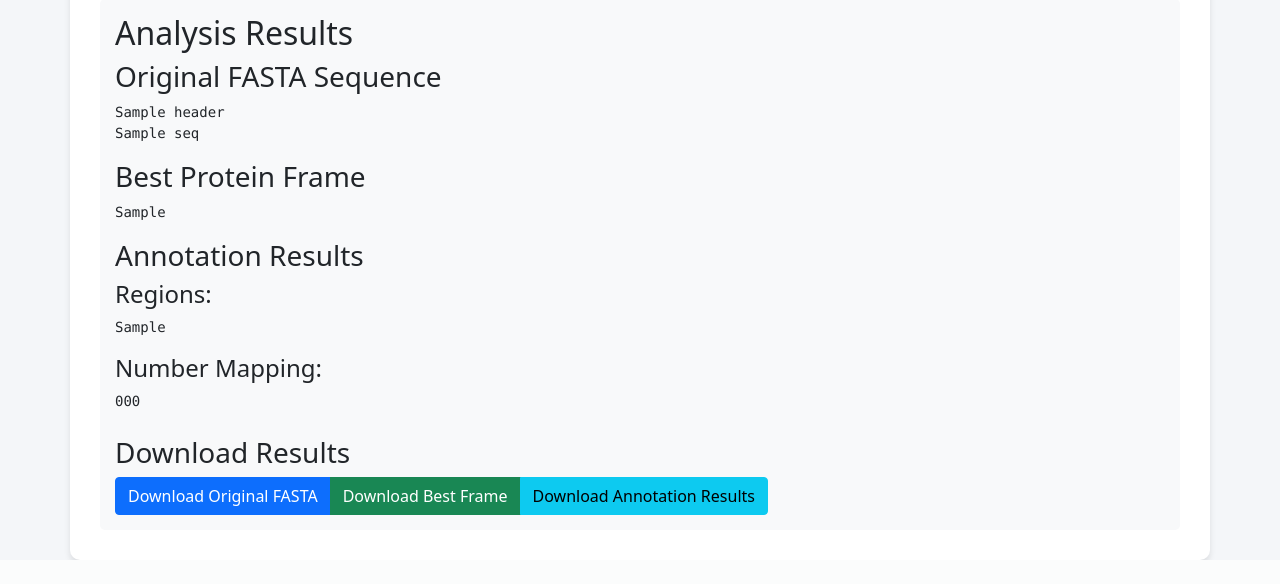
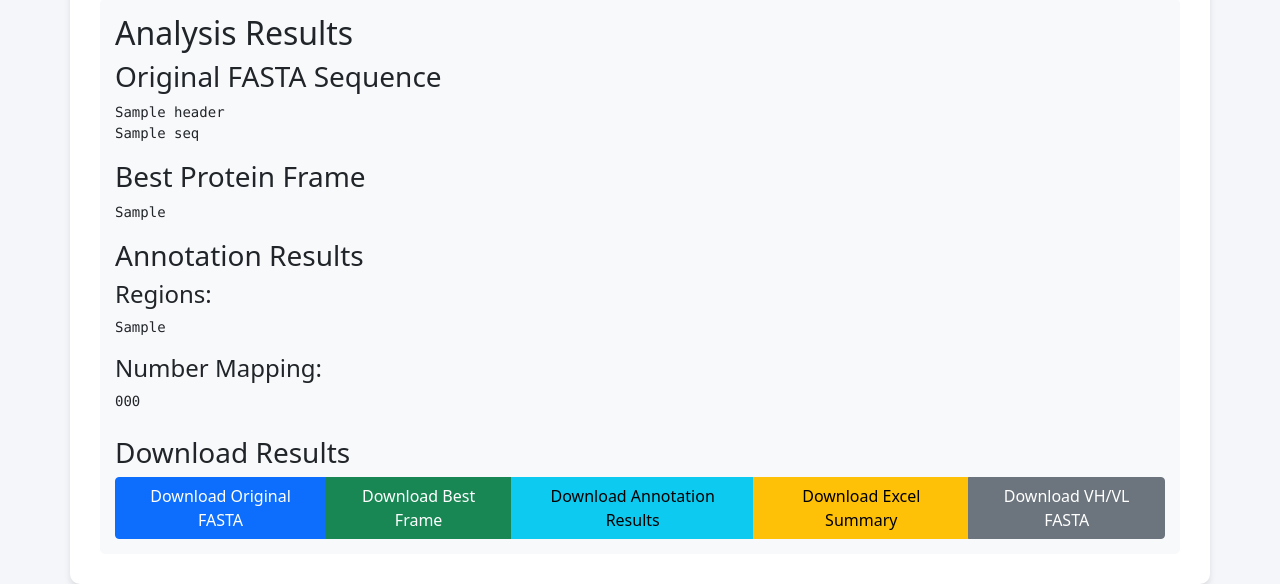
Before and after one commit to HaroonMH/AB1-Sequence-Annotator, a Flask app: template templates/upload.html in a window 1280 px wide. Shown: the part 645-1229 px from the top of the page. Before the commit the page ends 1205 px from the top, so only its background shows below. Run offline with Flask 3, Linux system fonts and the light colour scheme; the template is opened without the code that fills it: most values are stand-ins (such as "Sample title", 1, 10 or a date in 2020).

Commit message:
Update upload.html

```diff
--- a/templates/upload.html
+++ b/templates/upload.html
@@ -125,6 +125,12 @@
                     <a href="{{ url_for('download_file', filename=analysis_results.annotation_result) }}" class="btn btn-info">
                         Download Annotation Results
                     </a>
+                    <a href="{{ url_for('download_file', filename=analysis_results.excel_file) }}" class="btn btn-warning">
+                        Download Excel Summary
+                    </a>
+                    <a href="{{ url_for('download_file', filename=analysis_results.vh_vl_fasta) }}" class="btn btn-secondary">
+                        Download VH/VL FASTA
+                    </a>
                 </div>
             </div>
         </div>
```
